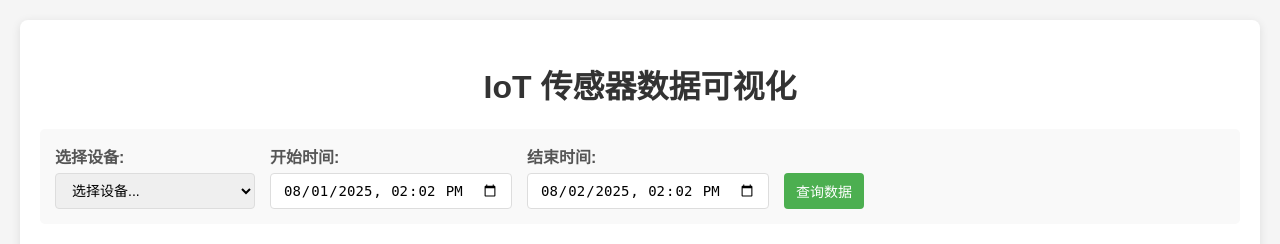
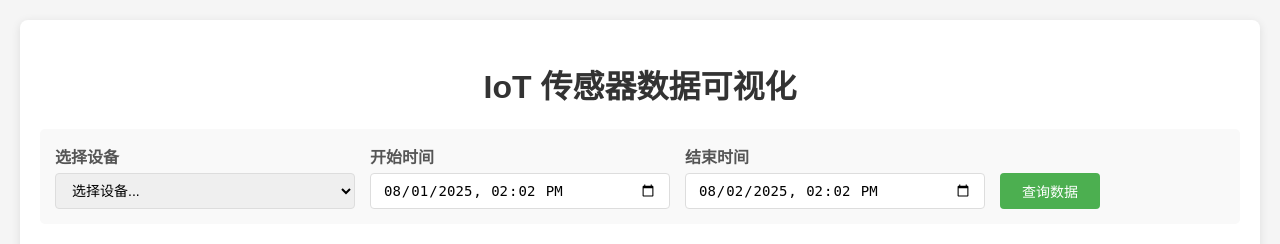
Before and after one commit to newjokker/iot_data_server, a FastAPI app: page /menu in a window 1280 px wide. Shown: the top 244 px of the page. Run offline with FastAPI, Linux system fonts and the light colour scheme; data that the repository does not hold is empty.

Commit message:
feat:稍微改变了一下样式，现在的样式就挺好看的 没必要再去修改了

```diff
--- a/templates/data_view.html
+++ b/templates/data_view.html
@@ -34,30 +34,39 @@
             padding: 15px;
             background-color: #f9f9f9;
             border-radius: 5px;
+            align-items: flex-end;
         }
         .control-group {
             display: flex;
             flex-direction: column;
+            flex: 1;
             min-width: 200px;
+            max-width: 300px;
         }
         label {
             margin-bottom: 5px;
             font-weight: bold;
             color: #555;
         }
-        select, input, button {
+        select, input {
             padding: 8px 12px;
             border: 1px solid #ddd;
             border-radius: 4px;
             font-size: 14px;
+            width: 100%;
+            box-sizing: border-box;
         }
         button {
+            padding: 8px 20px;
             background-color: #4CAF50;
             color: white;
             border: none;
+            border-radius: 4px;
             cursor: pointer;
             transition: background-color 0.3s;
-            align-self: flex-end;
+            font-size: 14px;
+            height: 36px;
+            min-width: 100px;
         }
         button:hover {
             background-color: #45a049;
@@ -75,22 +84,21 @@
 
         <div class="control-panel">
             <div class="control-group">
-                <label for="device-select">选择设备:</label>
+                <label for="device-select">选择设备</label>
                 <select id="device-select">
                     <option value="">加载设备中...</option>
                 </select>
             </div>
 
             <div class="control-group">
-                <label for="start-time">开始时间:</label>
+                <label for="start-time">开始时间</label>
                 <input type="datetime-local" id="start-time">
             </div>
 
             <div class="control-group">
-                <label for="end-time">结束时间:</label>
+                <label for="end-time">结束时间</label>
                 <input type="datetime-local" id="end-time">
             </div>
-
 
             <button id="query-btn">查询数据</button>
         </div>
@@ -100,6 +108,7 @@
         </div>
     </div>
 
+    <!-- 其余JavaScript代码保持不变 -->
     <script>
         // 全局变量存储图表实例
         let combinedChart = null;
@@ -312,8 +321,6 @@
                 }
             });
         }
-
-
     </script>
 </body>
 </html>
```
